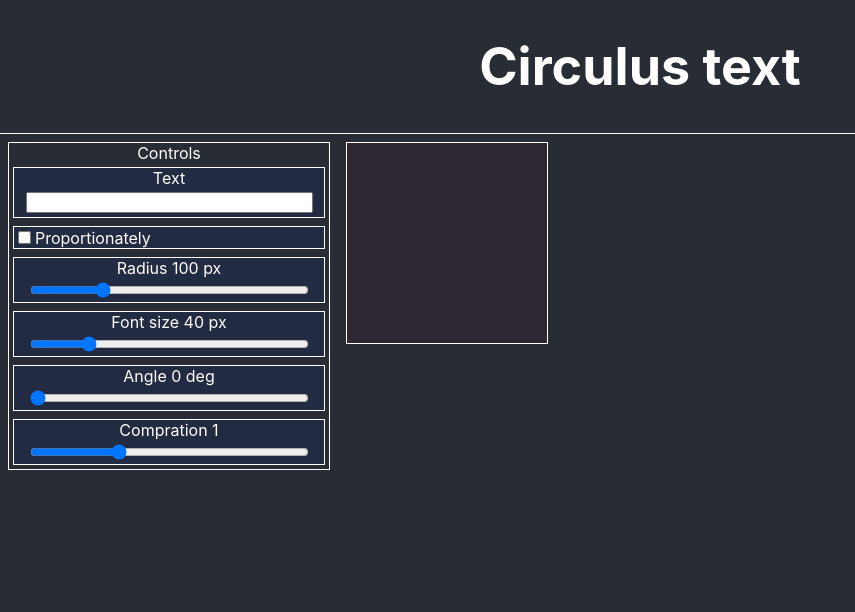
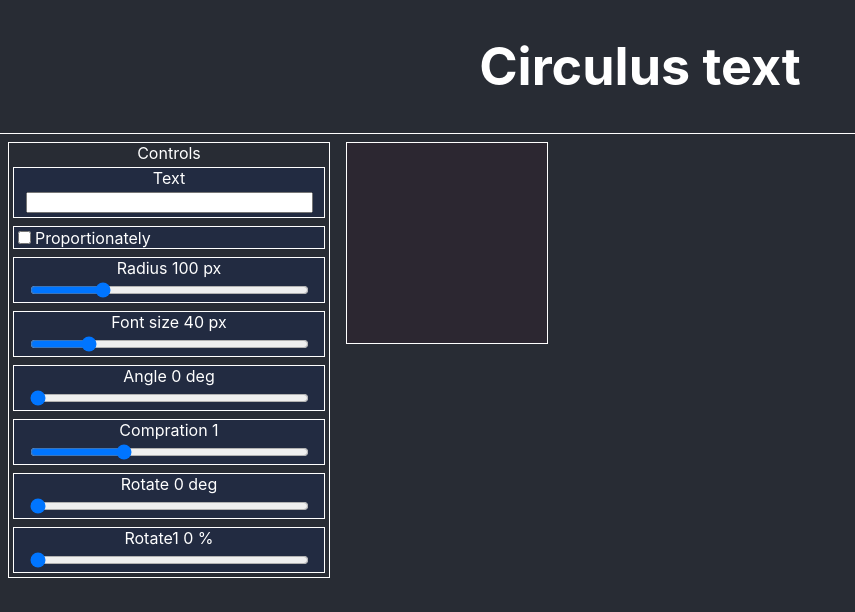
Before and after one commit to Pasha147/Exercises2, a React (Create React App) app in the folder Circle Text/circle_text1/: page / in a window 1280 px wide. Shown: the top 612 px of the page, without its empty margins (0-855 px from the left). Built offline with nearby package versions, Linux system fonts and the light colour scheme.

Commit message:
CircleText Rotations has created

```diff
--- a/Circle Text/circle_text1/src/App.js
+++ b/Circle Text/circle_text1/src/App.js
@@ -10,6 +10,8 @@ function App() {
     fontSize: 40,
     angle: 0,
     compration: 1,
+    rotate: 0,
+    rotate1: 0,
   });
 
   const controls = [
@@ -36,10 +38,24 @@ function App() {
     },
     {
       name: "compration",
-      min: "0.1",
+      min: "0.025",
       max: "3",
-      step: "0.1",
+      step: "0.025",
       lable: ["Compration", ` `],
+    },
+    {
+      name: "rotate",
+      min: "0",
+      max: "360",
+      step: "1",
+      lable: ["Rotate", `deg`],
+    },
+    {
+      name: "rotate1",
+      min: "0",
+      max: "100",
+      step: "1",
+      lable: ["Rotate1 ", `%`],
     },
   ];
 
--- a/Circle Text/circle_text1/src/components/CircleComp.css
+++ b/Circle Text/circle_text1/src/components/CircleComp.css
@@ -10,5 +10,6 @@
     background: rgba(48, 35, 47, 0.527);
 }
 .charCirc{
+    position: absolute;
     background: rgba(2, 70, 104, 0.253);
 }
--- a/Circle Text/circle_text1/src/components/CircleComp.js
+++ b/Circle Text/circle_text1/src/components/CircleComp.js
@@ -14,6 +14,8 @@ export default function CircleComp(props) {
     radius: Number(props.text.radius),
     widthCircleBlock: Number(props.text.radius) * 2,
     fontSize: Number(props.text.fontSize),
+    angle: Number(props.text.angle),
+    propor: props.text.propor,
   });
   const [state, setState] = useState({ ...ref.current });
 
@@ -21,6 +23,7 @@ export default function CircleComp(props) {
     ref.current.text = props.text.textInput;
     const fontSize = ref.current.fontSize;
     const radius = ref.current.radius;
+    const compration = ref.current.compration;
 
     //change abc library and determining width and height
     let chars = ref.current.text.split("");
@@ -60,19 +63,31 @@ export default function CircleComp(props) {
         angleWidthChar: charInAbc.angleWidthChar,
       };
     });
+
     //Change chars===========================
-    let angleChar = 0;
+
+    let angleChar = ref.current.angle;
+    if (!ref.current.propor) {
       chars.forEach((item, i) => {
-      if (i === 0) {
-        angleChar = 0;
-      } else {
+        if (i > 0) {
           angleChar =
-          angleChar + 0.5 * (chars[i - 1].angleWidthChar + item.angleWidthChar);
+            angleChar +
+            0.5 *
+              compration *
+              (chars[i - 1].angleWidthChar + item.angleWidthChar);
         }
         chars[i].angleChar = angleChar;
       });
+    } else {
+      const angleWidthChar = 360 / chars.length;
+      const angle = ref.current.angle;
+      chars.forEach((item, i) => {
+        chars[i].angleChar = angle + i * angleWidthChar;
+      });
+    }
 
     ref.current.chars = [...chars];
+
     // console.log(chars);
     if (ref.current.chars.length > 0) {
       ref.current.widthCircleBlock =
@@ -103,20 +118,29 @@ export default function CircleComp(props) {
         return item;
       });
       //Change angleChar in chars=========================================
-      let angleChar = 0;
+      if (!ref.current.propor) {
+        let angleChar = ref.current.angle;
         let chars = ref.current.chars;
+        const compration = ref.current.compration;
         chars.forEach((item, i) => {
           const charInAbc = ref.current.abc.find((el) => el.char === item.char);
           chars[i].angleWidthChar = charInAbc.angleWidthChar;
-        if (i === 0) {
-          angleChar = 0;
-        } else {
+          if (i > 0) {
             angleChar =
               angleChar +
-            0.5 * (chars[i - 1].angleWidthChar + item.angleWidthChar);
+              0.5 *
+                compration *
+                (chars[i - 1].angleWidthChar + item.angleWidthChar);
           }
           chars[i].angleChar = angleChar;
         });
+      } else {
+        const angleWidthChar = 360 / ref.current.length;
+        const angle = ref.current.angle;
+        ref.current.chars.forEach((item, i) => {
+          ref.current.chars[i].angleChar = angle + i * angleWidthChar;
+        });
+      }
     } else {
       ref.current.widthCircleBlock = ref.current.radius * 2;
     }
@@ -142,24 +166,33 @@ export default function CircleComp(props) {
       });
 
       //Change width height and charAngle in chars
-      let angleChar = 0;
+
+      let angleChar = ref.current.angle;
       let chars = ref.current.chars;
+      const compration = ref.current.compration;
+      const angleWidthChar = 360 / ref.current.length;
       chars.forEach((item, i) => {
         const charInAbc = ref.current.abc.find((el) => el.char === item.char);
         ref.current.chars[i].widthChar = charInAbc.widthChar;
         ref.current.chars[i].heightChar = charInAbc.heightChar;
         ref.current.chars[i].angleWidthChar = charInAbc.angleWidthChar;
-        if (i === 0) {
-          angleChar = 0;
-        } else {
+        if (!ref.current.propor) {
+          if (i > 0) {
             angleChar =
               angleChar +
               0.5 *
+                compration *
                 (ref.current.chars[i - 1].angleWidthChar +
                   charInAbc.angleWidthChar);
           }
+        } else {
+          angleChar = ref.current.angle + i * angleWidthChar;
+          // console.log("i=", i, " angleChar=", angleChar);
+        }
+
         ref.current.chars[i].angleChar = angleChar;
       });
+      // console.log(ref.current.chars);
     } else {
       ref.current.widthCircleBlock = ref.current.radius * 2;
     }
@@ -167,14 +200,84 @@ export default function CircleComp(props) {
     setState({ ...ref.current });
   }, [props.text.fontSize]);
 
+  //Angle================================================
+  useEffect(() => {
+    const oldAngle = ref.current.angle;
+    ref.current.angle = Number(props.text.angle);
+    const deltaAngle = ref.current.angle - oldAngle;
+    ref.current.chars.forEach((item, i) => {
+      ref.current.chars[i].angleChar =
+        ref.current.chars[i].angleChar + deltaAngle;
+    });
+    setState({ ...ref.current });
+  }, [props.text.angle]);
+
+  //Compration================================================
+  useEffect(() => {
+    if (!ref.current.propor) {
+      const oldCompration = ref.current.compration;
+      ref.current.compration = Number(props.text.compration);
+      const compration = ref.current.compration;
+      const angle = ref.current.angle;
+      ref.current.chars.forEach((item, i) => {
+        ref.current.chars[i].angleChar =
+          angle +
+          ((ref.current.chars[i].angleChar - angle) * compration) /
+            oldCompration;
+      });
+      setState({ ...ref.current });
+    }
+  }, [props.text.compration]);
+
+  //Proportionately================================================
+  useEffect(() => {
+    ref.current.propor = props.text.propor;
+    if (ref.current.propor) {
+      const angleWidthChar = 360 / ref.current.length;
+      const angle = ref.current.angle;
+      ref.current.chars.forEach((item, i) => {
+        ref.current.chars[i].angleChar = angle + i * angleWidthChar;
+      });
+    } else {
+      //Change angleChar in chars=========================================
+      let angleChar = ref.current.angle;
+      let chars = ref.current.chars;
+      const compration = ref.current.compration;
+      chars.forEach((item, i) => {
+        const charInAbc = ref.current.abc.find((el) => el.char === item.char);
+        chars[i].angleWidthChar = charInAbc.angleWidthChar;
+        if (i > 0) {
+          angleChar =
+            angleChar +
+            0.5 *
+              compration *
+              (chars[i - 1].angleWidthChar + item.angleWidthChar);
+        }
+        chars[i].angleChar = angleChar;
+      });
+    }
+    setState({ ...ref.current });
+  }, [props.text.propor]);
+
+  //Rotation================================================
+  useEffect(() => {
+    ref.current.rotate = Number(props.text.rotate);
+    setState({ ...ref.current });
+  }, [props.text.rotate]);
+  //Rotation1================================================
+  useEffect(() => {
+    ref.current.rotate1 = Number(props.text.rotate1);
+    setState({ ...ref.current });
+  }, [props.text.rotate1]);
+
   return (
     <div className="circleTextComp">
       <span
         className="charBlockRef"
         ref={charBlockRef}
-        style={{
-          fontSize: `${state.fontSize}px`,
-        }}
+        // style={{
+        //   fontSize: `${state.fontSize}px`,
+        // }}
       ></span>
       {/* {/* <span>{props.text.textInput}</span>
       <p>{`text=${state.text}`}</p>
@@ -198,10 +301,9 @@ export default function CircleComp(props) {
               className="charCirc"
               key={ind}
               style={{
-                fontSize: `${state.fontSize * 0.75}px`,
-                position: "absolute",
+                // position: "absolute",
                 top: `${0}px`,
-                left: `${state.radius + state.chars[0].heightChar}px`,
+                left: `${state.radius + state.fontSize}px`,
                 width: `${item.widthChar}px`,
                 height: `${item.heightChar}px`,
 
@@ -214,7 +316,21 @@ export default function CircleComp(props) {
                 }px, ${0}px) rotate(${item.angleChar}deg) `,
               }}
             >
+              <div
+                className="charCircIn"
+                style={{
+                  position: "absolute",
+                  fontSize: `${state.fontSize * 0.75}px`,
+                  transformOrigin: `${item.widthChar / 2}px ${
+                    item.heightChar / 2
+                  }px`,
+                  transform: `rotate(${
+                    state.rotate - (item.angleChar * state.rotate1) / 100
+                  }deg)`,
+                }}
+              >
                 {item.char}
+              </div>
             </div>
           );
         })}
```
Lines whose indentation alone changed are shown as unchanged.
